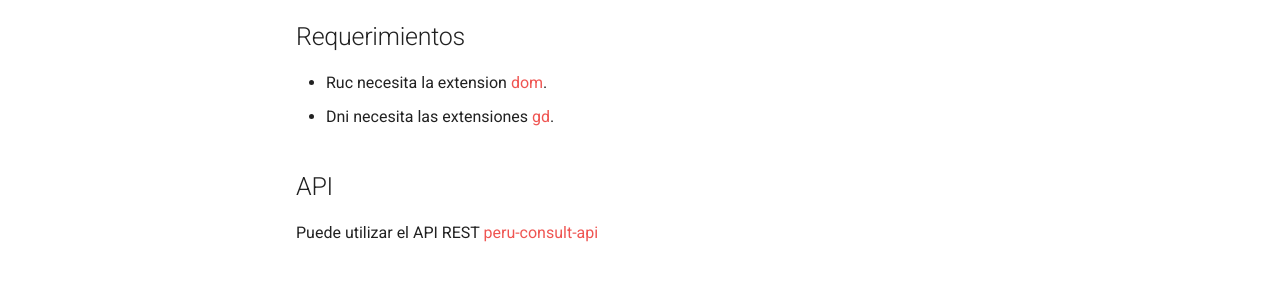
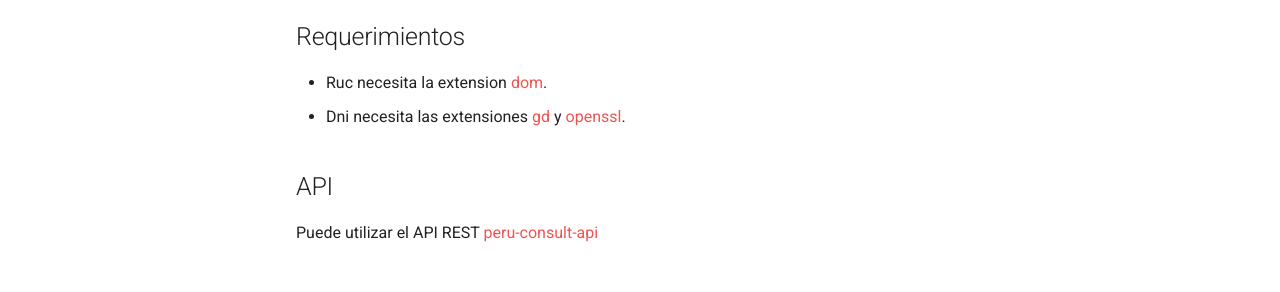
Before and after one commit to giansalex/peru-consult, an MkDocs documentation site: the page built from docs/index.md, in a window 1280 px wide and 1203 px high. Shown: the part 610-902 px from the top of the window. Built offline with MkDocs 1.6.1 and Material for MkDocs 9.7.7, drawn with Linux system fonts in a browser that asks for light colours; comment, search, counter and statistics services are not loaded; old or Windows-style settings are respelled for this version of MkDocs.

Commit message:
add openssl ext to docs

```diff
--- a/docs/index.md
+++ b/docs/index.md
@@ -23,7 +23,7 @@ Disponibles
 Requerimientos
 ---------------
 - Ruc necesita la extension [dom](http://php.net/manual/es/book.dom.php).
-- Dni necesita las extensiones [gd](http://php.net/manual/es/image.installation.php).
+- Dni necesita las extensiones [gd](http://php.net/manual/es/image.installation.php) y [openssl](http://php.net/manual/es/openssl.installation.php).
 
 API
 ----
```
Also changed, not shown: docs/dni.md (+1 -1 lines).
